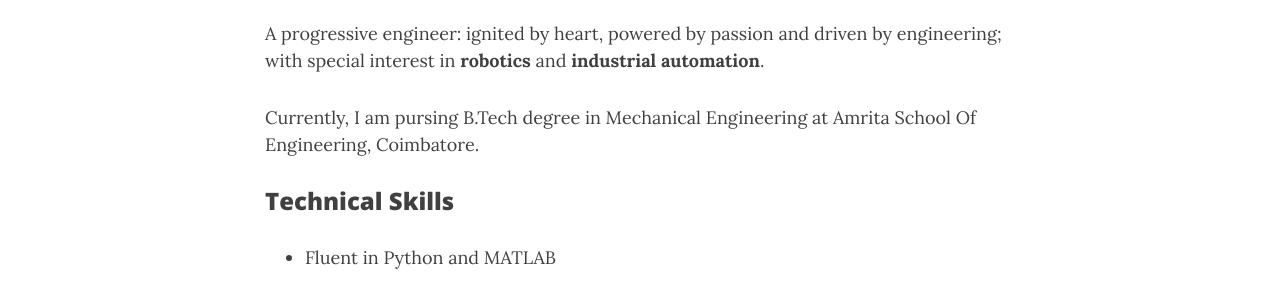
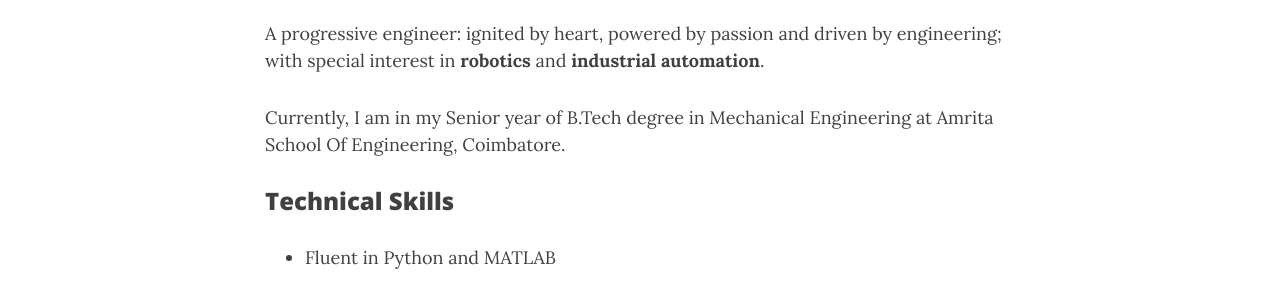
Before and after one commit to svaichu/svaichu.github.io, a Jekyll site: the page built from index.html, in a window 1280 px wide and 1279 px high. Shown: the part 299-599 px from the top of the window. Built offline with Jekyll 4.4.1, drawn with Linux system fonts in a browser that asks for light colours; nearby versions of some CDN libraries; the list of posts is cut into pages by our own code.

Commit message:
Update index.html

```diff
--- a/index.html
+++ b/index.html
@@ -7,7 +7,7 @@
 
 <h3>Short Bio</h3>
 <p>A progressive engineer: ignited by heart, powered by passion and driven by engineering; with special interest in <b>robotics</b> and <b>industrial automation</b>.</p>
-<p>Currently, I am pursing B.Tech degree in Mechanical Engineering at Amrita School Of Engineering, Coimbatore.</p>
+<p>Currently, I am in my Senior year of B.Tech degree in Mechanical Engineering at Amrita School Of Engineering, Coimbatore.</p>
 
 
 <h3>Technical Skills</h3>
```
